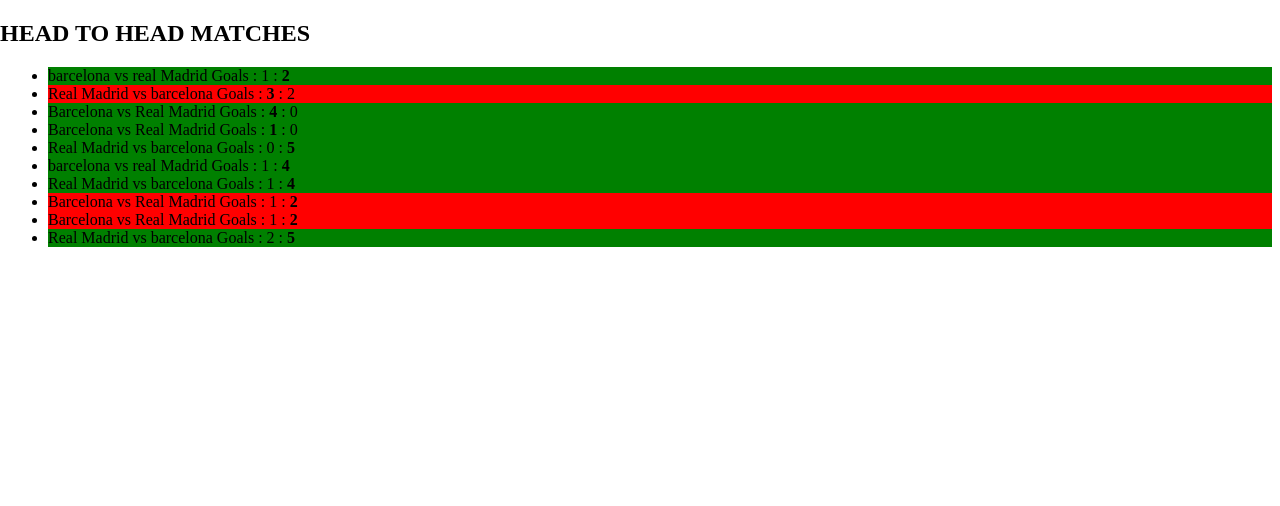
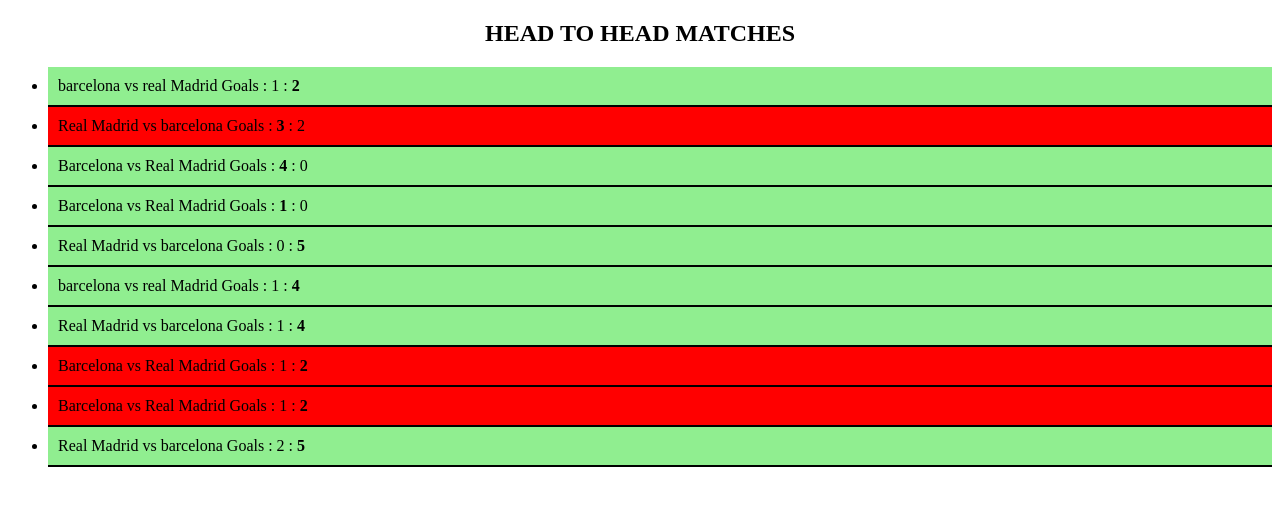
Before and after one commit to ojingwaDaniel/H2H-games, a plain HTML site: page Index.html in a window 1280 px wide. Drawn offline with Linux system fonts and the light colour scheme.

Commit message:
added more styling

```diff
--- a/style.css
+++ b/style.css
@@ -1,7 +1,15 @@
 .win{
-    background-color: green;
+    background-color: lightgreen;
 
 }
 .loss{
     background-color: red;
 }
+li{
+    padding: 10px;
+    border-bottom: 2px black solid;
+}
+.subTitle{
+    text-align: center;
+
+}
```
